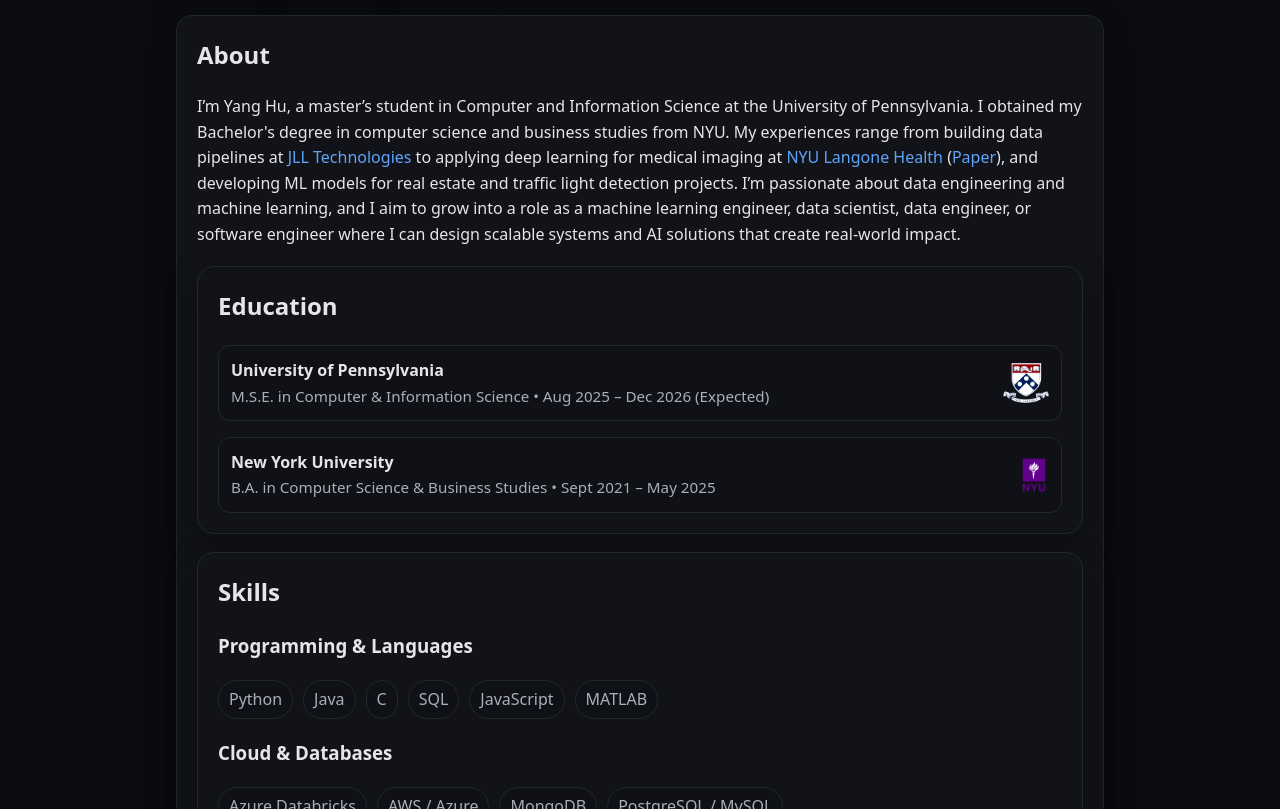
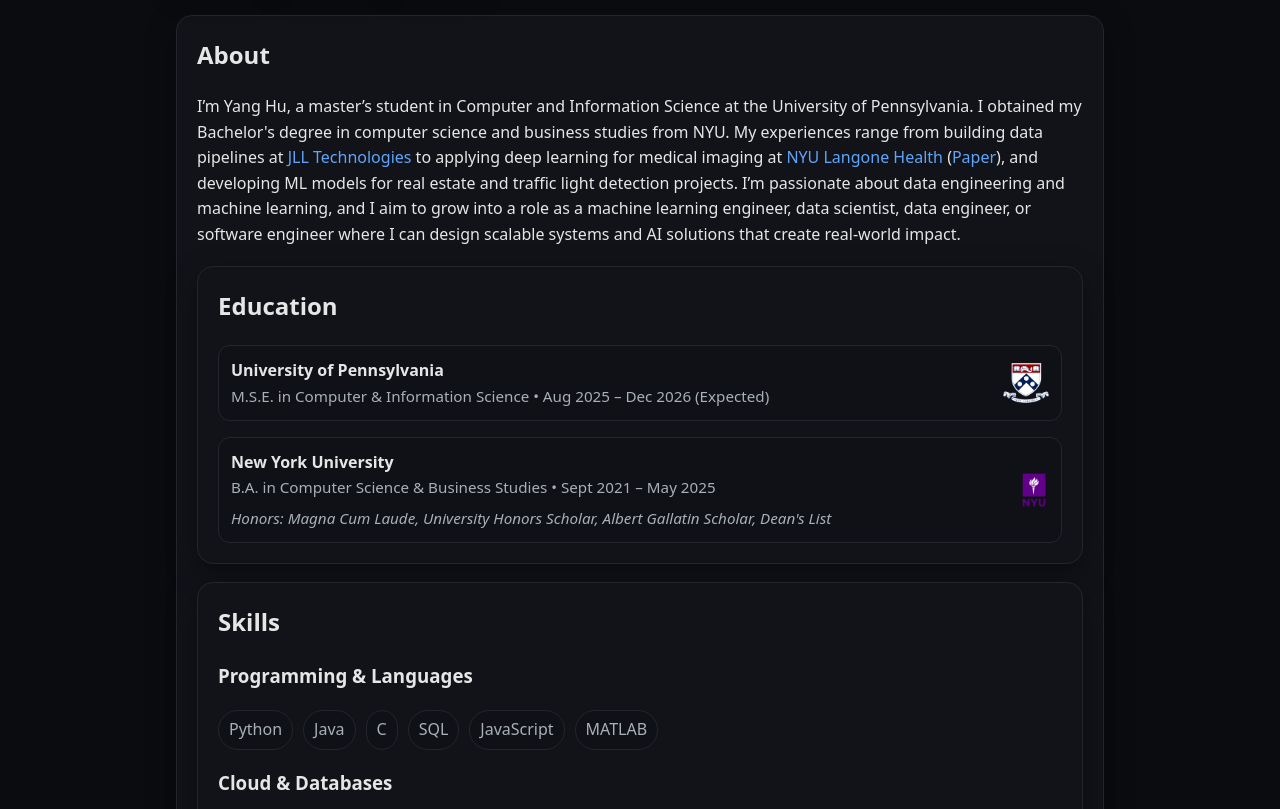
Before and after one commit to younghu312/younghu312.github.io, a plain HTML site: page index.html in a window 1280 px wide. Shown: the part 291-1100 px from the top of the page. Drawn offline with Linux system fonts and the light colour scheme.

Commit message:
added honors

```diff
--- a/assets/css/styles.css
+++ b/assets/css/styles.css
@@ -113,6 +113,13 @@ a:hover { text-decoration: underline; }
   display: block;
 }
 
+.honors {
+  font-style: italic;
+  color: var(--text);   /* same color as normal text, not muted */
+  display: block;
+  margin-top: 6px;      /* gives breathing room below degree line */
+}
+
 @media (max-width: 700px) {
   .edu-logo img {
     max-height: 28px; /* shrink logos on mobile */
--- a/index.html
+++ b/index.html
@@ -76,6 +76,9 @@
               New York University
             </a>
             <span class="item-sub">B.A. in Computer Science & Business Studies • Sept 2021 – May 2025</span>
+            <span class="item-sub honors">
+              Honors: Magna Cum Laude, University Honors Scholar, Albert Gallatin Scholar, Dean's List
+            </span>
           </div>
           <div class="edu-logo">
             <img src="assets/logos/nyu.png" alt="NYU Logo">
```
